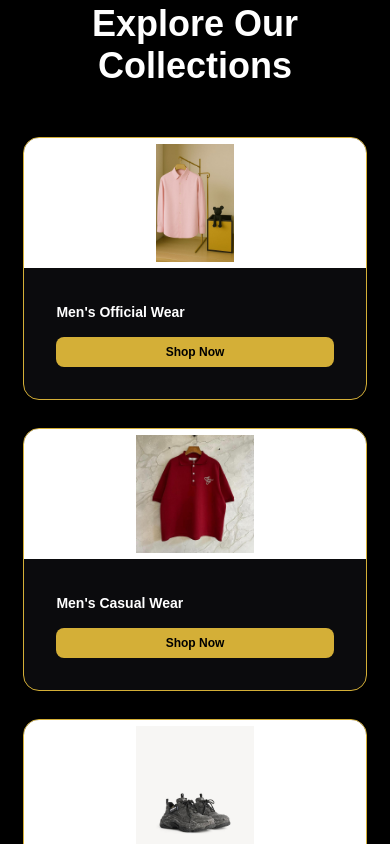
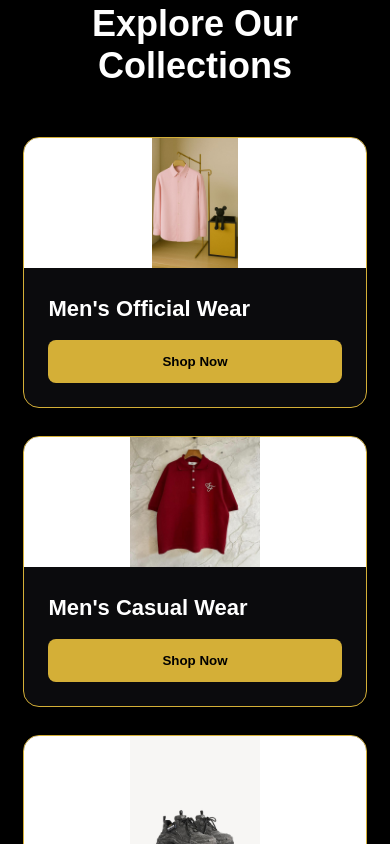
Before and after one commit to rgb-focuz/streetbois-fashion-store, a React (Vite) app: page / in a window 390 px wide. Shown: the part 1200-2044 px from the top of the page. Built offline with nearby package versions, Linux system fonts and the light colour scheme.

Commit message:
Fix mobile home cards

```diff
--- a/src/styles/home.css
+++ b/src/styles/home.css
@@ -350,102 +350,27 @@
 }
 
 @media (max-width: 768px) {
-  .collections-grid,
-  .featured-grid {
+  .featured-grid,
+  .collections-grid {
     display: grid;
     grid-template-columns: repeat(2, 1fr);
-    gap: 12px;
-    padding: 0 12px;
+    gap: 10px;
   }
 
-  .collection-card,
-  .featured-card {
-    width: 100%;
-    border-radius: 12px;
-    overflow: hidden;
-  }
-
-  .collection-card img,
-  .featured-card img {
-    width: 100%;
-    height: 145px;
+  .featured-card img,
+  .collection-card img {
+    height: 130px;
     object-fit: contain;
-    background: #fff;
-    padding: 6px;
-    box-sizing: border-box;
-  }
-
-  .collection-card h3,
-  .featured-card h3 {
-    font-size: 15px;
-    line-height: 1.2;
-    margin: 10px 8px 5px;
-  }
-
-  .collection-card p,
-  .featured-card p {
-    font-size: 13px;
-    margin: 0 8px 8px;
-  }
-
-  .collection-card button,
-  .featured-card button,
-  .collection-card a,
-  .featured-card a {
-    font-size: 13px;
-    padding: 9px;
-    margin: 8px;
-    width: calc(100% - 16px);
-  }
-
-  .collections-section h2,
-  .featured-section h2 {
-    font-size: 32px;
-    line-height: 1.1;
-  }
-}
-
-@media (max-width: 768px) {
-  .collections-grid,
-  .featured-grid {
-    grid-template-columns: repeat(2, 1fr) !important;
-    gap: 10px !important;
-    padding: 0 10px;
-  }
-
-  .collection-card,
-  .featured-card {
-    border-radius: 12px;
-  }
-
-  .collection-card img,
-  .featured-card img {
-    height: 130px !important;
-    object-fit: contain !important;
-    padding: 6px;
     background: #fff;
   }
 
-  .collection-card h3,
-  .featured-card h3 {
-    font-size: 14px !important;
-    margin: 8px !important;
-    line-height: 1.2;
+  .featured-card h3,
+  .collection-card h3 {
+    font-size: 14px;
   }
 
-  .collection-card p,
-  .featured-card p {
-    font-size: 12px !important;
-    margin: 0 8px 8px !important;
-  }
-
-  .collection-card a,
-  .featured-card a,
-  .collection-card button,
-  .featured-card button {
-    font-size: 12px !important;
-    padding: 8px !important;
-    margin: 8px !important;
-    width: calc(100% - 16px) !important;
+  .featured-card p,
+  .collection-card p {
+    font-size: 12px;
   }
 }
```
